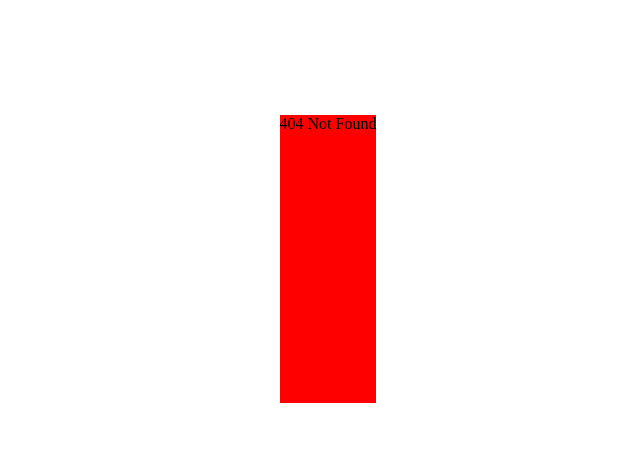
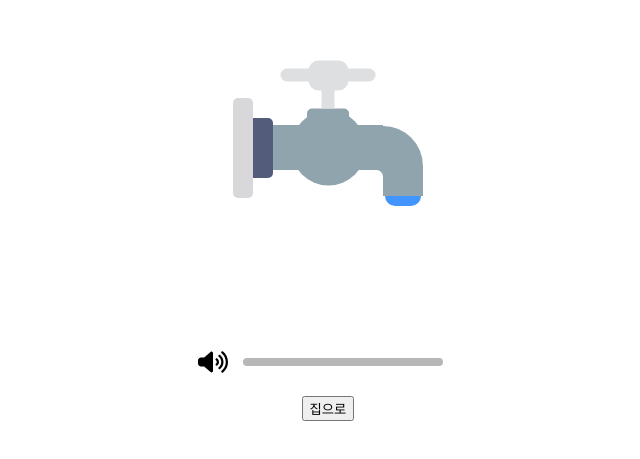
Before and after one commit to tirhande/worst_volume_ui, a React app: page /water-faucet in a window 1280 px wide. Before the commit this address led to /not-found. Shown: the part 141-600 px from the top of the page, without its empty margins (312-952 px from the left). Built offline with nearby package versions, Linux system fonts and the light colour scheme.

Commit message:
add waterfaucet

```diff
--- a/src/App.tsx
+++ b/src/App.tsx
@@ -4,6 +4,7 @@ import IntroPage from '@pages/Intro';
 import MicVolumePage from '@pages/micVolume';
 import NotFoundPage from '@pages/notFound';
 import LocationPage from '@pages/location';
+import WaterFaucetPage from '@pages/waterFaucet';
 
 const App = () => {
   return (
@@ -11,6 +12,7 @@ const App = () => {
       <Route path="/" element={<IntroPage />} />
       <Route path="/mic-volume" element={<MicVolumePage />} />
       <Route path="/location" element={<LocationPage />} />
+      <Route path="/water-faucet" element={<WaterFaucetPage />} />
       <Route path="/not-found" element={<NotFoundPage />} />
       <Route path="/*" element={<Navigate to="/not-found" replace />} />
     </Routes>
--- a/src/components/atoms/VolumeBar.tsx
+++ b/src/components/atoms/VolumeBar.tsx
@@ -52,7 +52,7 @@ const StyledBarWrapper = styled.div`
 `;
 const StyledBar = styled.div<{ fillWidth: number }>`
   position: absolute;
-  background: #0095ff;
+  background: #2234ff;
   width: ${({ fillWidth }) => `${fillWidth}%;`};
   height: 100%;
   z-index: 1;
--- a/src/pages/Intro.tsx
+++ b/src/pages/Intro.tsx
@@ -1,8 +1,7 @@
 import styled from '@emotion/styled';
-import { faMapLocationDot, faMicrophoneLines, faMicrophoneLinesSlash } from '@fortawesome/free-solid-svg-icons';
+import { faFaucetDrip, faMapLocationDot, faMicrophoneLines } from '@fortawesome/free-solid-svg-icons';
 import { FontAwesomeIcon } from '@fortawesome/react-fontawesome';
 import { StyledMain } from '@styles/common';
-import React from 'react';
 import { Link } from 'react-router-dom';
 
 const IntroPage = () => {
@@ -12,11 +11,15 @@ const IntroPage = () => {
         <Link to={'mic-volume'}>
           <FontAwesomeIcon icon={faMicrophoneLines} style={{ fontSize: '5rem' }} />
         </Link>
-        <StyledSpanLabel></StyledSpanLabel>
       </StyledSection>
       <StyledSection>
         <Link to={'location'}>
           <FontAwesomeIcon icon={faMapLocationDot} style={{ fontSize: '5rem' }} />
+        </Link>
+      </StyledSection>
+      <StyledSection>
+        <Link to={'water-faucet'}>
+          <FontAwesomeIcon icon={faFaucetDrip} style={{ fontSize: '5rem' }} />
         </Link>
       </StyledSection>
     </StyledMain>
@@ -33,9 +36,4 @@ const StyledSection = styled.section`
   align-items: center;
 `;
 
-const StyledSpanLabel = styled.span`
-  margin-top: 20px;
-  font-size: 2rem;
-`;
-
 export default IntroPage;
--- /dev/null
+++ b/src/pages/waterFaucet/WaterFaucet.tsx
@@ -0,0 +1,229 @@
+import VolumeBar from '@components/atoms/VolumeBar';
+import { css, keyframes } from '@emotion/react';
+import styled from '@emotion/styled';
+import { Link } from 'react-router-dom';
+
+interface WaterFaucetProps {
+  onClick: () => void;
+  isOpened: boolean;
+  volume: number;
+}
+
+export const WaterFaucet = (props: WaterFaucetProps) => {
+  const { onClick, isOpened, volume } = props;
+
+  return (
+    <StyleContainer>
+      <StyledFaucet onClick={onClick}>
+        <StyledFaucetBaseLeft />
+        <StyledFaucetBaseRight />
+        <StyledFaucetBody>
+          <StyledFaucetBodyCore>
+            <StyledFaucetBodyCoreHead />
+            <StyledFaucetHeadHandle>
+              <StyledFaucetHeadHandleSupport />
+            </StyledFaucetHeadHandle>
+          </StyledFaucetBodyCore>
+        </StyledFaucetBody>
+        <StyledAerator>
+          <StyledAeratorWater>
+            {isOpened && <StyledAeratorWaterDrop isOpened={isOpened} />}
+          </StyledAeratorWater>
+        </StyledAerator>
+      </StyledFaucet>
+      <StyledWrapper>
+        <VolumeBar micVolume={volume} />
+        <StyeldButtonContainer>
+          <Link to="/">
+            <button>집으로</button>
+          </Link>
+        </StyeldButtonContainer>
+      </StyledWrapper>
+    </StyleContainer>
+  );
+};
+const StyleContainer = styled.div`
+  position: relative;
+  width: 100%;
+  height: 100%;
+
+  display: flex;
+  flex-direction: column;
+  justify-content: center;
+  align-items: center;
+  gap: 150px;
+`;
+const StyledWrapper = styled.div`
+  position: relative;
+  width: 100%;
+  height: 100%;
+
+  display: flex;
+  flex-direction: column;
+  justify-content: center;
+  align-items: center;
+  gap: 20px;
+`;
+const StyeldButtonContainer = styled.div`
+  display: flex;
+
+  justify-content: center;
+  gap: 15px;
+`;
+const StyledFaucet = styled.div`
+  position: relative;
+  display: flex;
+  align-items: center;
+
+  margin: 0 50px;
+  cursor: pointer;
+`;
+const StyledFaucetBaseLeft = styled.div`
+  width: 20px;
+  height: 100px;
+  border-radius: 5px;
+  background: #d8d8db;
+`;
+const StyledFaucetBaseRight = styled.div`
+  width: 20px;
+  height: 60px;
+  border-radius: 0px 5px 5px 0px;
+  background: #535c7b;
+`;
+const StyledFaucetBody = styled.div`
+  position: relative;
+  width: 110px;
+  height: 45px;
+  background: #90a4ae;
+
+  &:before {
+    content: '';
+    position: absolute;
+    bottom: 0;
+    right: 0;
+    width: 13px;
+    height: 13px;
+    background: transparent;
+    border-radius: 0 50%;
+    transform: translate(0, 13px);
+    z-index: 1;
+    box-shadow: 2px -2px 0 0px #90a4ae;
+  }
+`;
+const StyledFaucetBodyCore = styled.div`
+  position: absolute;
+  top: 50%;
+  left: 0;
+  right: 0;
+  margin: auto;
+  transform: translateY(-50%);
+  width: 75px;
+  height: 75px;
+  border-radius: 50%;
+  background: #90a4ae;
+`;
+const StyledFaucetBodyCoreHead = styled.div`
+  position: relative;
+  top: 0;
+  margin: auto;
+  transform: translateY(calc(-100% + 8px));
+  width: 42px;
+  height: 10px;
+  background: #90a4ae;
+  border-radius: 5px 5px 0 0;
+`;
+const StyledFaucetHeadHandle = styled.div`
+  position: relative;
+  top: 0;
+  left: 50%;
+  transform: translate(-50%, calc(-100% - 12px));
+  width: 95px;
+  height: 40px;
+  display: flex;
+  justify-content: center;
+
+  &:before {
+    content: '';
+    position: absolute;
+    width: 100%;
+    height: 13px;
+    border-radius: 13px;
+    background: #dedfe1;
+  }
+
+  &:after {
+    content: '';
+    position: absolute;
+    left: 0;
+    right: 0;
+    margin: auto;
+    width: 13px;
+    height: 100%;
+    background: #dedfe1;
+  }
+`;
+const StyledFaucetHeadHandleSupport = styled.div`
+  position: relative;
+  top: 0;
+  transform: translateY(-8px);
+  width: 40px;
+  height: 30px;
+  background: #dedfe1;
+  z-index: 1;
+  border-radius: 10px;
+`;
+
+const StyledAerator = styled.div`
+  position: relative;
+  transform: translateY(13px);
+  width: 40px;
+  height: 70px;
+  background: #90a4ae;
+  border-radius: 0 40px 0 0;
+  z-index: 1;
+`;
+const StyledAeratorWater = styled.div`
+  position: absolute;
+  left: 0;
+  right: 0;
+  margin: auto;
+  bottom: -10px;
+  width: 90%;
+  height: 10px;
+  background: #4294ff;
+  border-radius: 0 0 10px 10px;
+  z-index: -1;
+  -webkit-filter: url('#liquid');
+  filter: url('#liquid');
+`;
+
+const waterDrop = keyframes`
+  0% {
+    top: 0;
+  }
+  99.9% {
+    opacity: 1;
+  }
+  100% {
+    opacity: 0;
+    top: 160px;
+  }
+`;
+const dropped = css`
+  animation: ${waterDrop} 1s linear infinite;
+`;
+const stopped = css`
+  animation: none;
+`;
+const StyledAeratorWaterDrop = styled.div<{ isOpened: boolean }>`
+  position: relative;
+  left: 0;
+  right: 0;
+  margin: auto;
+  width: 20px;
+  height: 20px;
+  transform: rotate(45deg);
+  border-radius: 0px 10px 10px 10px;
+  background: #4294ff;
+  ${({ isOpened }) => (isOpened ? dropped : stopped)}
+`;
--- /dev/null
+++ b/src/pages/waterFaucet/index.tsx
@@ -0,0 +1,51 @@
+import { StyledMain } from '@styles/common';
+import { Toaster } from 'react-hot-toast';
+import { WaterFaucet } from './WaterFaucet';
+import { useEffect, useRef, useState } from 'react';
+
+const WaterFaucetPage = () => {
+  const [volume, setVolume] = useState<number>(0);
+  const [isOpenedFaucet, setOpenFaucet] = useState<boolean>(false);
+
+  const time = useRef(100);
+  const timerId = useRef<ReturnType<typeof setInterval> | null>(null);
+
+  const handleOnClick = () => {
+    setOpenFaucet((prev) => !prev);
+  };
+
+  useEffect(() => {
+    timerId.current && clearInterval(timerId.current);
+
+    if (isOpenedFaucet && volume <= 100) {
+      timerId.current = setInterval(() => {
+        const nextVolume = volume + 0.5;
+        setVolume(nextVolume);
+        time.current -= 1;
+      }, 50);
+    } else if (!isOpenedFaucet && volume > 0) {
+      timerId.current = setInterval(() => {
+        const nextVolume = volume - 1;
+        setVolume(nextVolume);
+        time.current -= 1;
+      }, 25);
+    }
+
+    return () => {
+      timerId.current && clearInterval(timerId.current);
+    };
+  }, [isOpenedFaucet, volume]);
+
+  return (
+    <StyledMain>
+      <WaterFaucet
+        onClick={handleOnClick}
+        isOpened={isOpenedFaucet}
+        volume={volume}
+      />
+      <Toaster />
+    </StyledMain>
+  );
+};
+
+export default WaterFaucetPage;
```
Also changed, not shown: .prettierrc.json.
